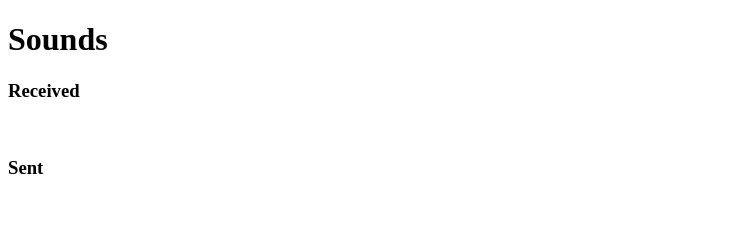
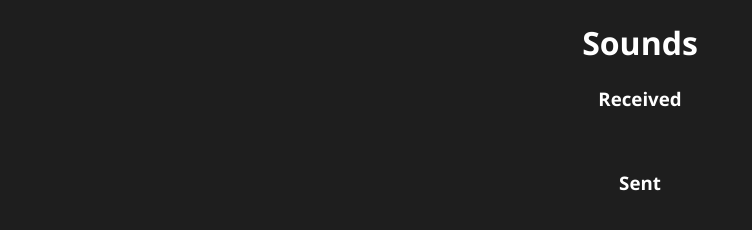
Before and after one commit to RamazaniMwemedi/sounds, a plain HTML site: page index.html in a window 1280 px wide. Shown: the whole page, without its empty margins (0-752 px from the left). Drawn offline with Linux system fonts and the light colour scheme.

Commit message:
Added styles

```diff
--- a/index.html
+++ b/index.html
@@ -14,4 +14,24 @@
     <h3>Sent</h3>
     <audio src="./sent.mp3"></audio>
   </body>
+  <style>
+    body {
+      background-color: #1e1e1e;
+      color: #fff;
+      font-family: "Segoe UI", Tahoma, Geneva, Verdana, sans-serif;
+    }
+
+    h1 {
+      text-align: center;
+    }
+
+    h3 {
+      text-align: center;
+    }
+
+    audio {
+      display: block;
+      margin: 0 auto;
+    }
+  </style>
 </html>
```
